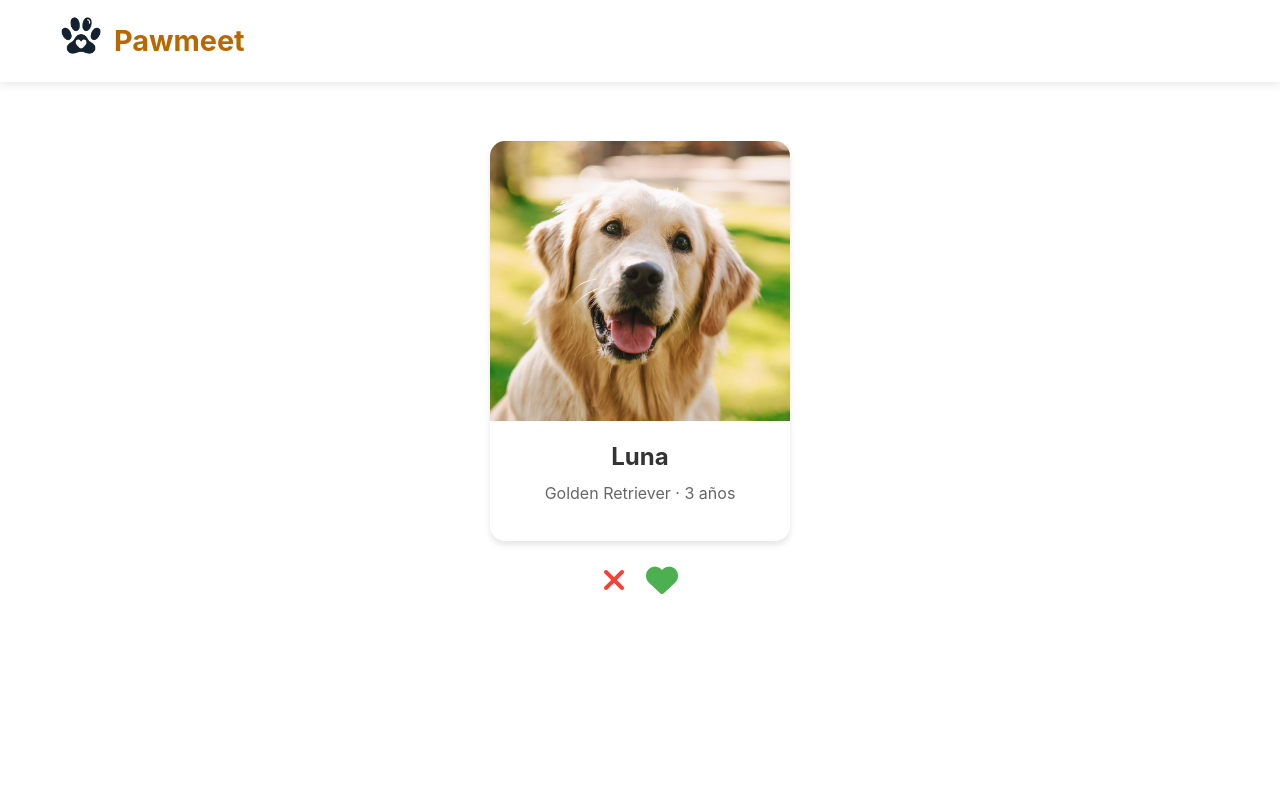
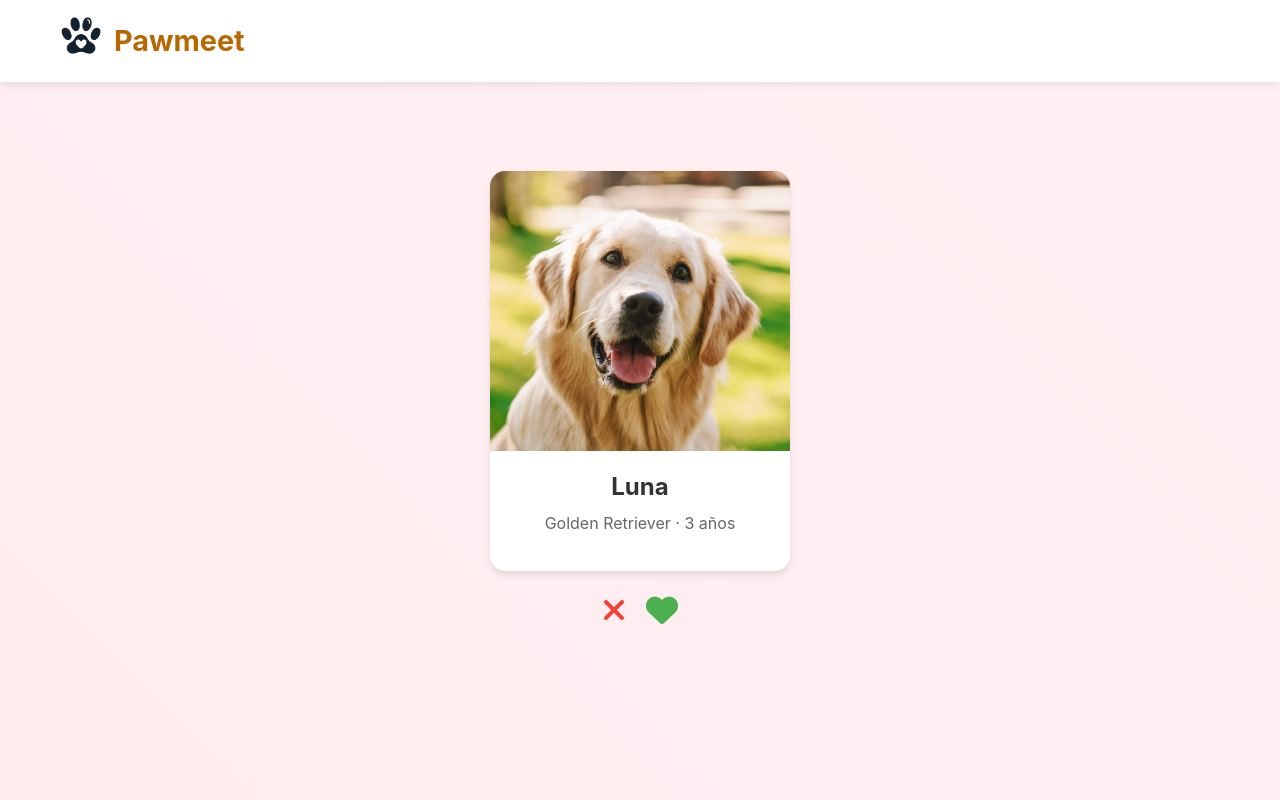
Before and after one commit to pauca881/pawmeet, a Django app: page /conectar/ in a window 1280 px wide. Run offline with Django 5.2, Linux system fonts and the light colour scheme.

Commit message:
Cambios en conectar.css

```diff
--- a/home/static/home/conectar.css
+++ b/home/static/home/conectar.css
@@ -14,8 +14,11 @@
 }
 
 body {
+    margin: 0;
+    padding: 0;
     line-height: 1.6;
     color: var(--text-color);
+    background: #ffffff; /* Color de fondo rosado */
 }
 
 /* Contenedor del header */
@@ -55,12 +58,14 @@ nav {
 
 /* Carta de swipe */
 .swipe-container {
+    height: 100vh;
     display: flex;
     justify-content: center;
     align-items: center;
     flex-direction: column;
-    height: calc(100vh - 60px);
     overflow: hidden;
+    background: linear-gradient(45deg, rgba(254, 63, 97, 0.1), rgba(255, 123, 145, 0.1));
+    padding: 0 1rem;
 }
 .pet-card {
     width: 300px;
@@ -102,10 +107,10 @@ nav {
     background-color: transparent;
     font-size: 2rem;
     cursor: pointer;
-    transition: transform 0.2s;
+    transition: transform 0.5s;
 }
 .actions button:hover {
-    transform: scale(1.2);
+    transform: scale(1.1);
 }
 .btn-like {
     color: #4caf50;
--- a/home/static/home/home_style.css
+++ b/home/static/home/home_style.css
@@ -26,7 +26,6 @@ nav {
     width: 100%;
     z-index: 1000;
 }
-
 .nav-container {
     max-width: 1200px;
     margin: 0 auto;
--- a/mascotas/models.py
+++ b/mascotas/models.py
@@ -1,5 +1,4 @@
 from django.db import models
-
 
 class Mascota(models.Model):
     nombre = models.CharField(max_length=100)
@@ -24,7 +23,6 @@ class Mascota(models.Model):
 
     def __str__(self):
         return f"{self.nombre} - {self.tipo.nombre}"
-
 
 class Evento(models.Model):
     """
```
Also changed, not shown: db.sqlite3.
